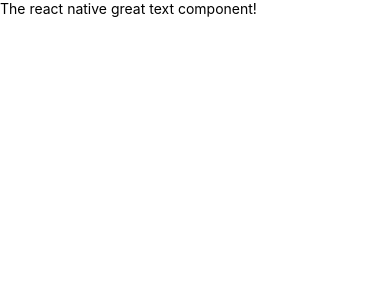
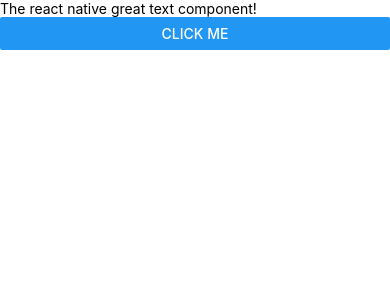
Before and after one commit to Ihsanullah-Yasar/RNPractice, a React Native app: screen / in a window 390 px wide. Shown: the top 300 px of the page. Built offline with nearby package versions, Linux system fonts and the light colour scheme.

Commit message:
button added and used

```diff
--- a/App.js
+++ b/App.js
@@ -5,6 +5,7 @@ export default function App() {
   return (
     <View style={styles.container}>
       <Text>The react native great text component!</Text>
+      <Button title="Click Me" onPress={()=> alert("Button Clicked")}/>
     </View>
   );
 }
```
